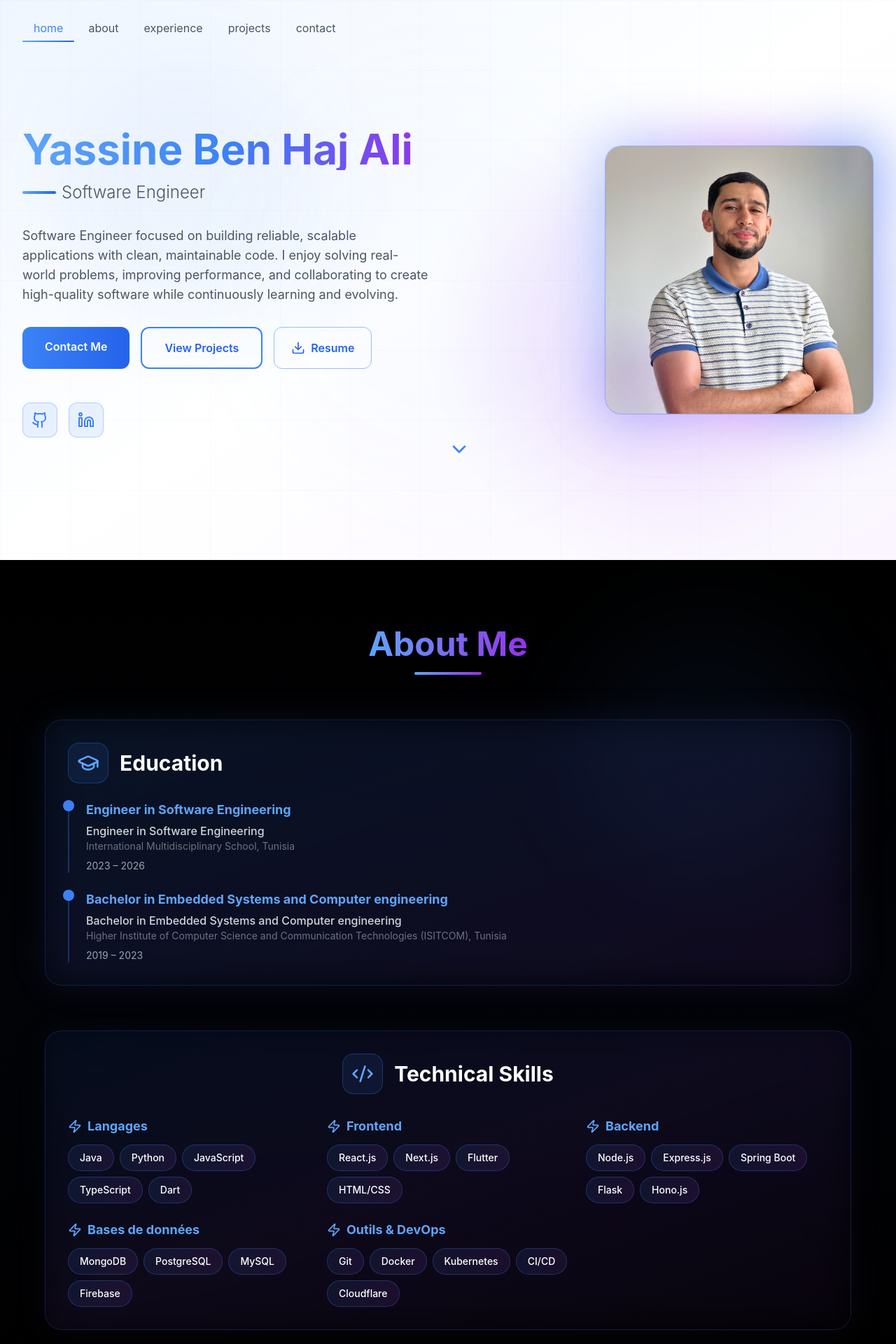
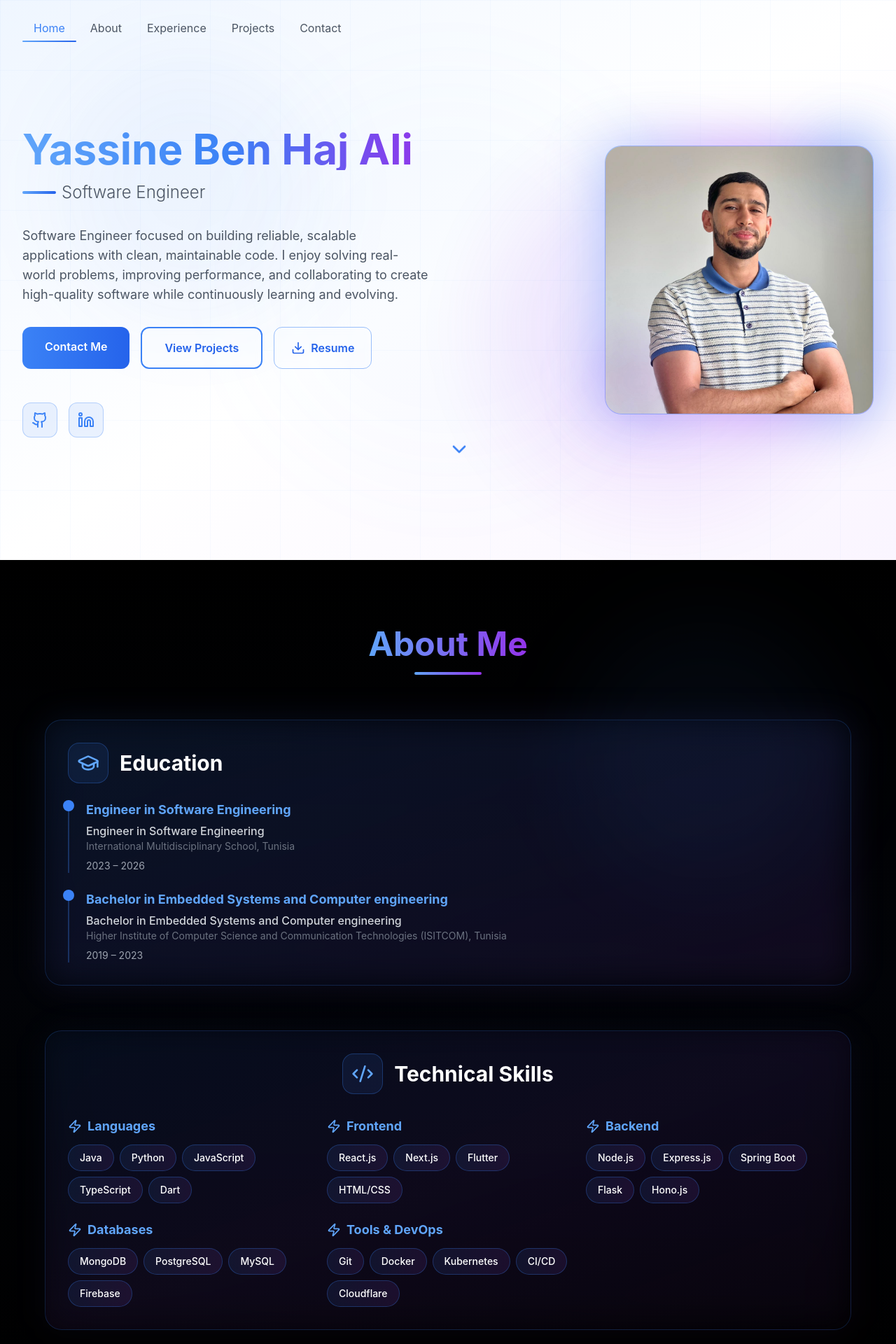
Before and after one commit to yassin-ben-haj-ali/portfolio, a React (Vite) app: page / in a window 1280 px wide. Shown: the top 1920 px of the page at 70% size. Built offline with nearby package versions, Linux system fonts and the light colour scheme.

Commit message:
fix some keywords

```diff
--- a/src/Data/data.ts
+++ b/src/Data/data.ts
@@ -66,11 +66,11 @@ export const experiences = [
    Skills DATA
    ======================= */
 export const skills = {
-  Langages: ["Java", "Python", "JavaScript", "TypeScript", "Dart"],
+  Languages: ["Java", "Python", "JavaScript", "TypeScript", "Dart"],
   Frontend: ["React.js", "Next.js", "Flutter", "HTML/CSS"],
   Backend: ["Node.js", "Express.js", "Spring Boot", "Flask", "Hono.js"],
-  "Bases de données": ["MongoDB", "PostgreSQL", "MySQL", "Firebase"],
-  "Outils & DevOps": ["Git", "Docker", "Kubernetes", "CI/CD", "Cloudflare"],
+  Databases: ["MongoDB", "PostgreSQL", "MySQL", "Firebase"],
+  "Tools & DevOps": ["Git", "Docker", "Kubernetes", "CI/CD", "Cloudflare"],
 };
 
 export const projects = [
--- a/src/components/Navbar/Navbar.tsx
+++ b/src/components/Navbar/Navbar.tsx
@@ -5,11 +5,11 @@ import NavItem from "./NavItem";
 import MobileNavItem from "./MobileNavItem";
 
 const navItems = [
-  { id: "home", label: "home" },
-  { id: "about", label: "about" },
-  { id: "experience", label: "experience" },
-  { id: "projects", label: "projects" },
-  { id: "contact", label: "contact" },
+  { id: "home", label: "Home" },
+  { id: "about", label: "About" },
+  { id: "experience", label: "Experience" },
+  { id: "projects", label: "Projects" },
+  { id: "contact", label: "Contact" },
 ];
 
 const Navbar = () => {
--- a/src/sections/Contact.tsx
+++ b/src/sections/Contact.tsx
@@ -64,9 +64,7 @@ const Contact = () => {
 
         {/* Social Links */}
         <div className="space-y-6">
-          <h3 className="text-2xl font-bold text-center mb-6">
-            Retrouvez-moi sur
-          </h3>
+          <h3 className="text-2xl font-bold text-center mb-6">Find Me On</h3>
 
           <div className="grid md:grid-cols-2 gap-4">
             {/* GitHub */}
```
